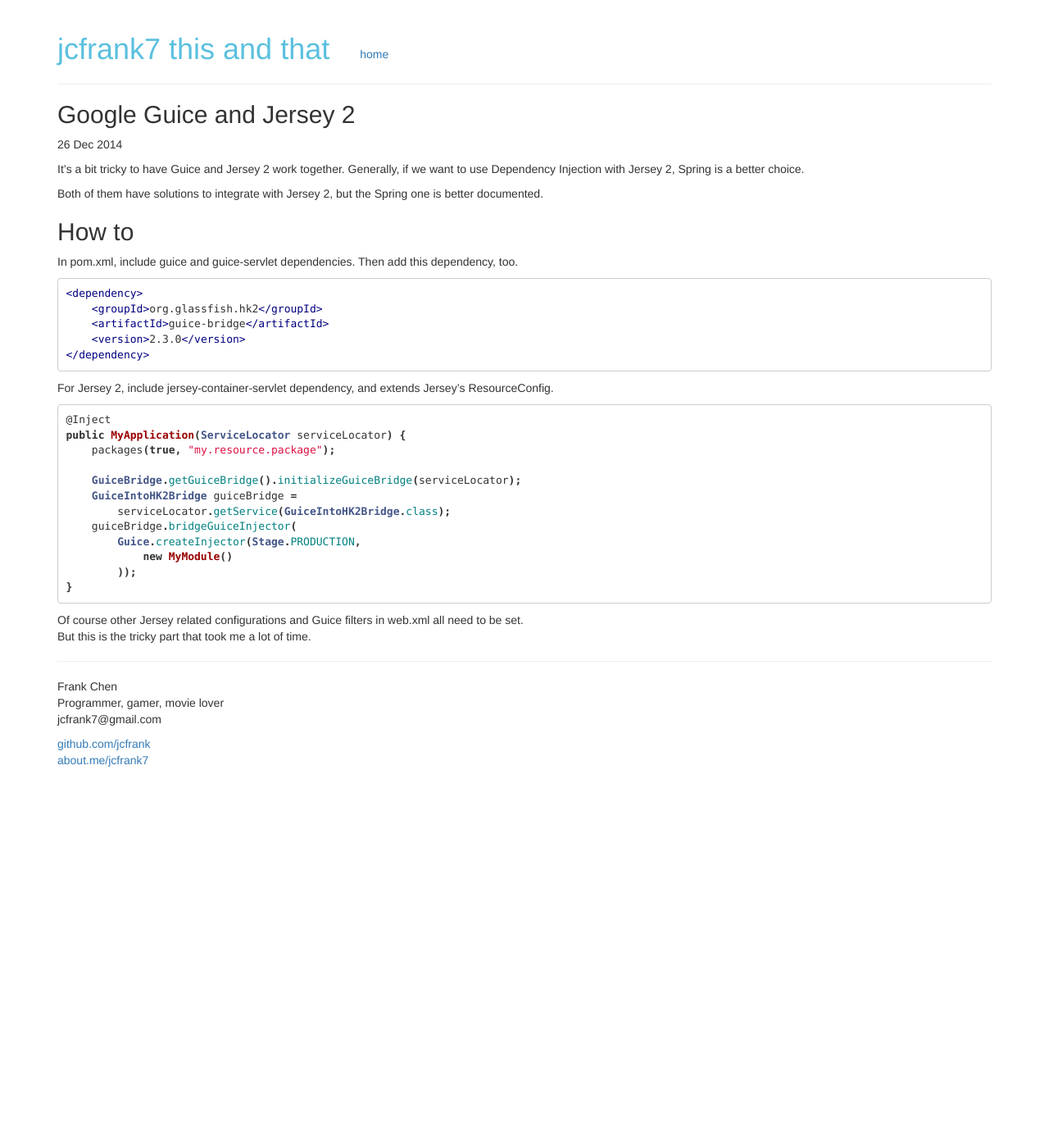
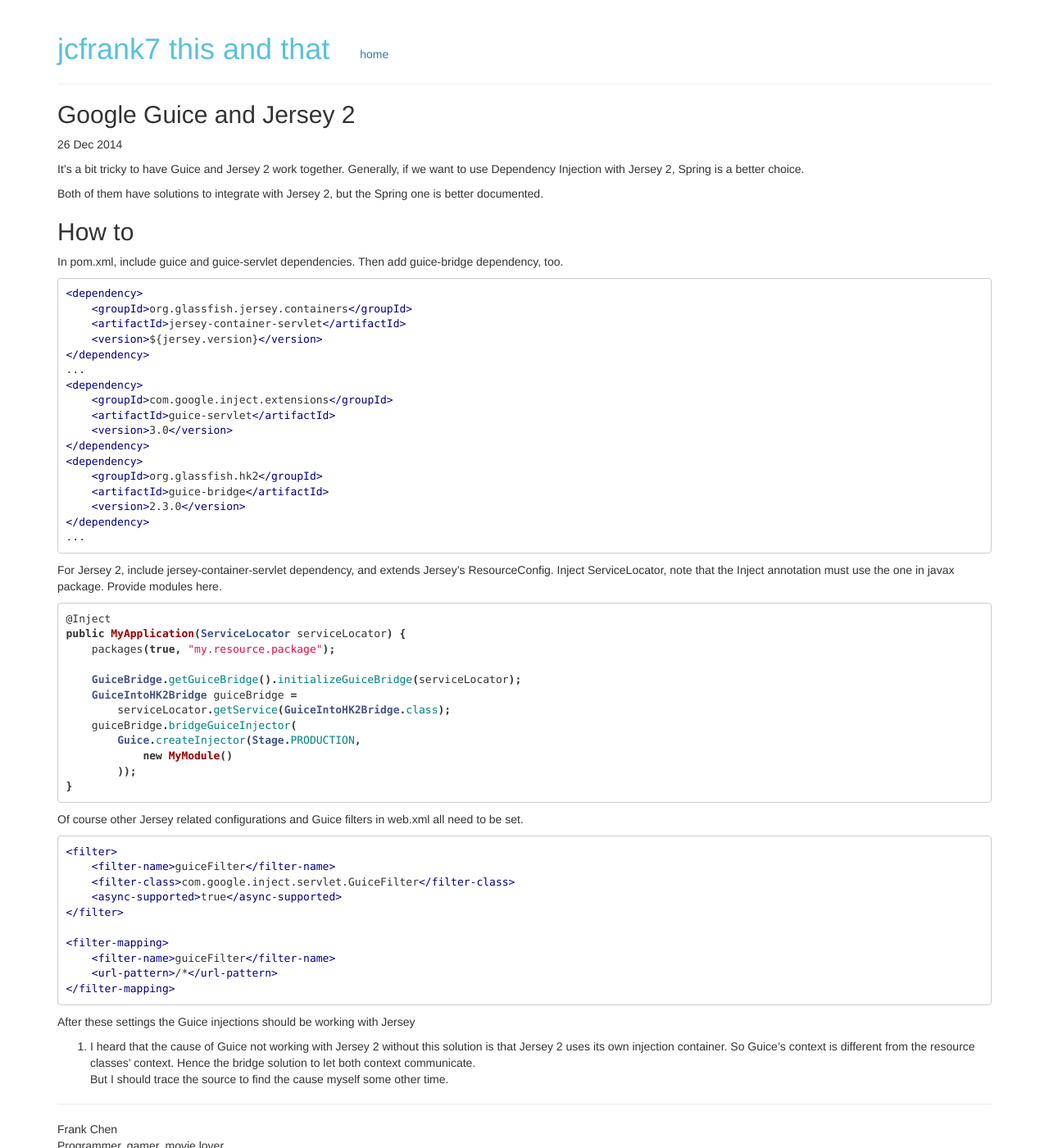
Before and after one commit to jcfrank/jcfrank.github.io, a Jekyll site: the page built from _posts/2014-12-26-guice-jersey2.markdown, in a window 1280 px wide and 1400 px high. Shown: the whole window at 82% size. Built offline with Jekyll 4.4.1, drawn with Linux system fonts in a browser that asks for light colours; Markdown is read by kramdown in place of the engine named in the settings.

Commit message:
update post.

````diff
--- a/_posts/2014-12-26-guice-jersey2.markdown
+++ b/_posts/2014-12-26-guice-jersey2.markdown
@@ -18,18 +18,32 @@
 ------
 
 In pom.xml, include guice and guice-servlet dependencies. Then add
-this dependency, too.
+guice-bridge dependency, too.
 
 ```xml
+<dependency>
+    <groupId>org.glassfish.jersey.containers</groupId>
+    <artifactId>jersey-container-servlet</artifactId>
+    <version>${jersey.version}</version>
+</dependency>
+...
+<dependency>
+    <groupId>com.google.inject.extensions</groupId>
+    <artifactId>guice-servlet</artifactId>
+    <version>3.0</version>
+</dependency>
 <dependency>
     <groupId>org.glassfish.hk2</groupId>
     <artifactId>guice-bridge</artifactId>
     <version>2.3.0</version>
 </dependency>
+...
 ```
 
 For Jersey 2, include jersey-container-servlet dependency, and extends
-Jersey's ResourceConfig.
+Jersey's ResourceConfig. Inject ServiceLocator, note that the Inject
+annotation must use the one in javax package.
+Provide modules here.
 
 ```java
 @Inject
@@ -48,4 +62,25 @@
 
 Of course other Jersey related configurations and Guice filters in
 web.xml all need to be set.
-But this is the tricky part that took me a lot of time.
+
+```xml
+<filter>
+    <filter-name>guiceFilter</filter-name>
+    <filter-class>com.google.inject.servlet.GuiceFilter</filter-class>
+    <async-supported>true</async-supported>
+</filter>
+
+<filter-mapping>
+    <filter-name>guiceFilter</filter-name>
+    <url-pattern>/*</url-pattern>
+</filter-mapping>
+```
+
+After these settings the Guice injections should be working with Jersey
+2.
+I heard that the cause of Guice not working with Jersey 2 without this
+solution is that Jersey 2 uses its own injection container. So Guice's
+context is different from the resource classes' context. Hence the
+bridge solution to let both context communicate.
+But I should trace the source to find the cause myself some other
+time.
````
